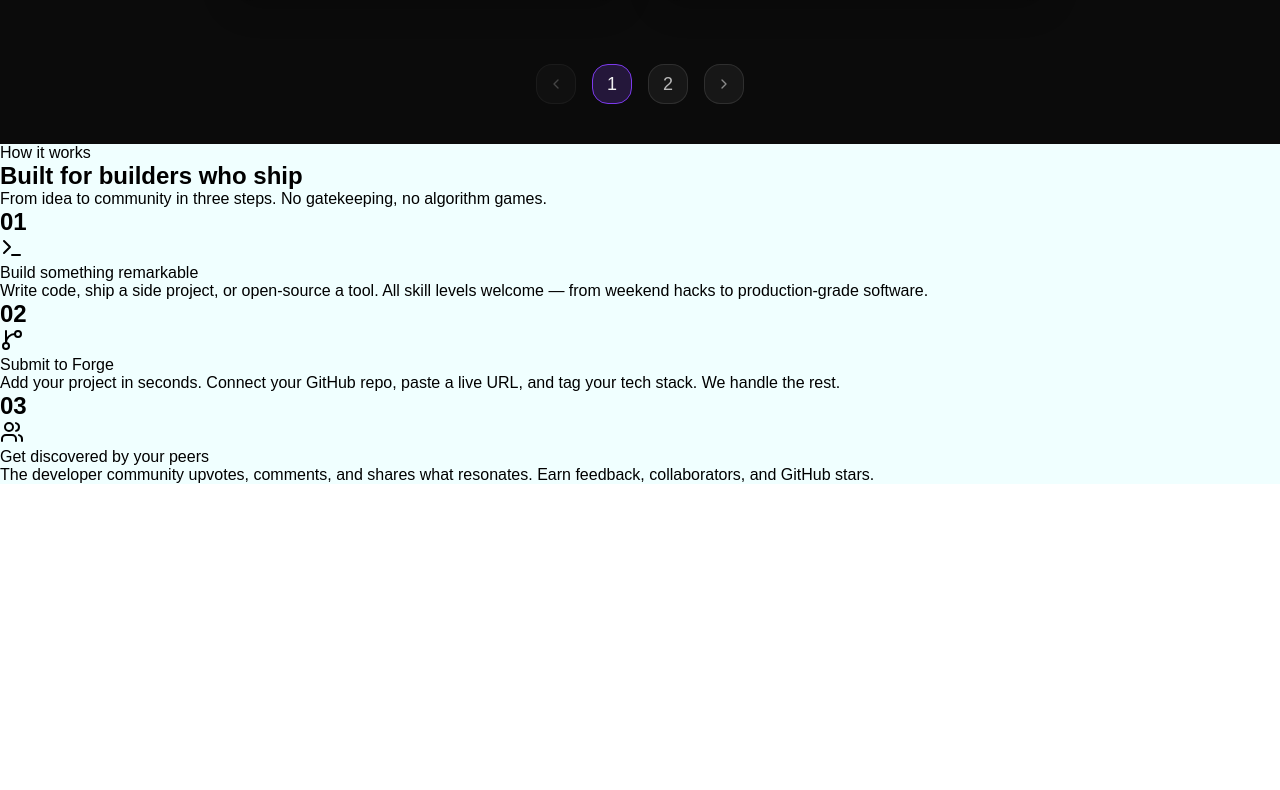
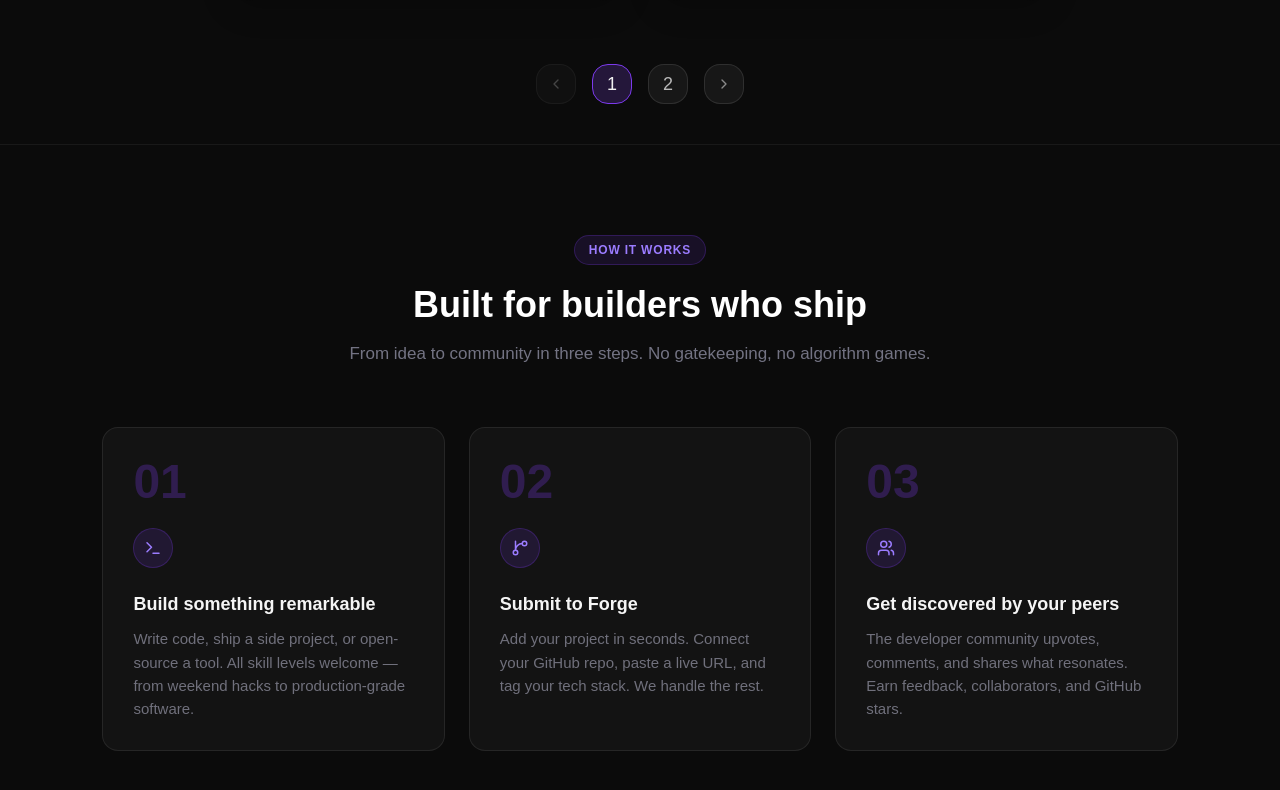
Before and after one commit to sufia10/Forge, a React (Vite) app in the folder client/: page / in a window 1280 px wide. Shown: the part 2488-3278 px from the top of the page. Before the commit the page ends 2972 px from the top, so only its background shows below. Built offline with nearby package versions, Linux system fonts and the light colour scheme.

Commit message:
Implemented HowItWorks section

```diff
--- a/client/src/components/HowItWork/Howitworks.jsx
+++ b/client/src/components/HowItWork/Howitworks.jsx
@@ -1,22 +1,23 @@
-import "./howitworks.css"
+import "./howitworks.css";
 import Stepcards from "./StepCard/Stepcards";
 
-function HowItWorks(){
-    return(
+function HowItWorks() {
+    return (
         <div className="main-section">
-             <div>
-            <p> How it works </p>
-            <h2> Built for builders who ship</h2>
-            <p>From idea to community in three steps. No gatekeeping, no algorithm games.</p>
-        </div>
 
-        <div>
+            <div className="howitworks-header">
+                <p className="howitworks-label">How it works</p>
+
+                <h2>Built for builders who ship</h2>
+
+                <p className="howitworks-subtitle">
+                    From idea to community in three steps. No gatekeeping, no algorithm games.
+                </p>
+            </div>
+
             <Stepcards />
-        </div>
 
         </div>
-
-
     );
 }
 
--- a/client/src/components/HowItWork/StepCard/Stepcard.jsx
+++ b/client/src/components/HowItWork/StepCard/Stepcard.jsx
@@ -1,16 +1,26 @@
 import "./stepcard.css";
 
+function Stepcard({ icon: Icon, numHeading, title, subtitle }) {
+    return (
+        <div className="step-card">
 
-function Stepcard({icon: Icon, numHeading, title,subtitle}){
-    return(
-       <div>
-          <h2> {numHeading} </h2>
-          <div>
-            <Icon />
-          </div>
-          <p> {title}</p>
-          <p> {subtitle} </p>
-       </div>
+            <h2 className="step-number">
+                {numHeading}
+            </h2>
+
+            <div className="step-icon">
+                <Icon size={18} />
+            </div>
+
+            <p className="step-title">
+                {title}
+            </p>
+
+            <p className="step-description">
+                {subtitle}
+            </p>
+
+        </div>
     );
 }
 
--- a/client/src/components/HowItWork/StepCard/Stepcards.jsx
+++ b/client/src/components/HowItWork/StepCard/Stepcards.jsx
@@ -1,41 +1,36 @@
-import { Terminal,GitBranch, Users } from "lucide-react";
+import { Terminal, GitBranch, Users } from "lucide-react";
 import HowCards from "../../../Data/Howitworks";
 import Stepcard from "./Stepcard";
+import "./stepcards.css";
 
-function Stepcards(){
+function Stepcards() {
 
     const iconMap = {
-         Terminal,
-         GitBranch,
-         Users
+        Terminal,
+        GitBranch,
+        Users
     };
-
 
     const howCard = HowCards.map((item) => {
 
         const Icon = iconMap[item.icon];
-return(
 
+        return (
+            <Stepcard
+                key={item.id}
+                numHeading={item.numHeading}
+                icon={Icon}
+                title={item.title}
+                subtitle={item.subtitle}
+            />
+        );
+    });
 
-      <Stepcard
-      key = {item.id}
-      numHeading = {item.numHeading}
-      icon = {Icon}
-      title = {item.title}
-      subtitle = {item.subtitle}
-      />
-
-)
-    }
-);
-
-
-return (
-    <div>
-        {howCard}
-    </div>
-)
-
+    return (
+        <div className="step-cards-container">
+            {howCard}
+        </div>
+    );
 }
 
 export default Stepcards;
--- a/client/src/components/HowItWork/StepCard/stepcard.css
+++ b/client/src/components/HowItWork/StepCard/stepcard.css
@@ -0,0 +1,90 @@
+.step-card {
+    flex: 1;
+
+    min-height: 300px;
+
+    padding: 30px;
+
+    box-sizing: border-box;
+
+    background: #131313;
+
+    border: 1px solid rgba(255, 255, 255, 0.08);
+
+    border-radius: 16px;
+
+    transition:
+        transform 0.25s ease,
+        border-color 0.25s ease,
+        box-shadow 0.25s ease;
+}
+
+
+/* CARD HOVER */
+
+.step-card:hover {
+    box-shadow:
+        0 12px 35px rgba(124, 58, 237, 0.15);
+}
+
+
+/* NUMBER */
+
+.step-number {
+    margin: 0 0 22px;
+
+    font-size: 48px;
+    font-weight: 700;
+
+    line-height: 1;
+
+    color: rgba(124, 58, 237, 0.28);
+}
+
+
+/* ICON */
+
+.step-icon {
+    width: 40px;
+    height: 40px;
+
+    display: flex;
+
+    align-items: center;
+    justify-content: center;
+
+    margin-bottom: 26px;
+
+    border-radius: 50%;
+
+    background: rgba(124, 58, 237, 0.14);
+
+    border: 1px solid rgba(124, 58, 237, 0.25);
+
+    color: #9b7cff;
+}
+
+
+/* TITLE */
+
+.step-title {
+    margin: 0 0 12px;
+
+    color: #f5f5f5;
+
+    font-size: 18px;
+    font-weight: 650;
+}
+
+
+/* DESCRIPTION */
+
+.step-description {
+    margin: 0;
+
+    color: #70707c;
+
+    font-size: 15px;
+
+    line-height: 1.55;
+}
--- a/client/src/components/HowItWork/StepCard/stepcards.css
+++ b/client/src/components/HowItWork/StepCard/stepcards.css
@@ -0,0 +1,9 @@
+.step-cards-container {
+    display: flex;
+
+    gap: 24px;
+
+    max-width: 1200px;
+
+    margin: 0 auto;
+}
--- a/client/src/components/HowItWork/howitworks.css
+++ b/client/src/components/HowItWork/howitworks.css
@@ -1,3 +1,59 @@
-.main-section{
-    background-color: azure;
+.main-section {
+     border-top: 1px solid rgba(255, 255, 255, 0.06);
+    padding: 90px 8% 100px;
+    color: white;
 }
+
+
+/* HEADER */
+
+.howitworks-header {
+    max-width: 700px;
+
+    margin: 0 auto 60px;
+
+    text-align: center;
+}
+
+
+.howitworks-label {
+    display: inline-block;
+
+    margin: 0 0 18px;
+    padding: 7px 14px;
+
+    border-radius: 999px;
+
+    background: rgba(124, 58, 237, 0.12);
+
+    border: 1px solid rgba(124, 58, 237, 0.25);
+
+    color: #9b7cff;
+
+    font-size: 12px;
+    font-weight: 700;
+
+    letter-spacing: 0.8px;
+    text-transform: uppercase;
+}
+
+
+.howitworks-header h2 {
+    margin: 0 0 14px;
+
+    font-size: 36px;
+    font-weight: 700;
+    line-height: 1.2;
+}
+
+
+.howitworks-subtitle {
+    max-width: 620px;
+
+    margin: 0 auto;
+
+    color: #737383;
+
+    font-size: 17px;
+    line-height: 1.6;
+}
```
